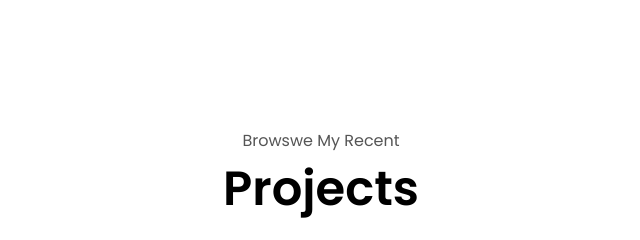
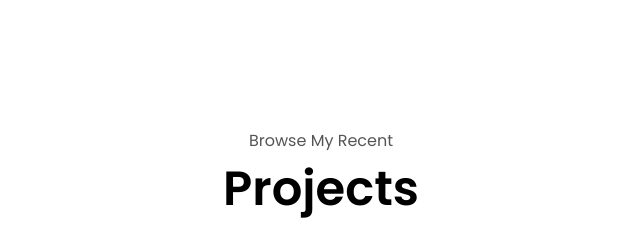
Before and after one commit to nkubana0/Portfolio, a plain HTML site: page index.html in a window 1280 px wide. Shown: the part 2000-2240 px from the top of the page, 319-959 px from the left. Drawn offline with Linux system fonts and the light colour scheme; a script that the page names is missing.

Commit message:
Update index.html

```diff
--- a/index.html
+++ b/index.html
@@ -225,7 +225,7 @@
       </div>
     </section>
     <section id="projects">
-      <p class="section_text_p1">Browswe My Recent</p>
+      <p class="section_text_p1">Browse My Recent</p>
       <h1 class="title">Projects</h1>
       <div class="experience-details-container color-container">
         <div class="about-container">
```
